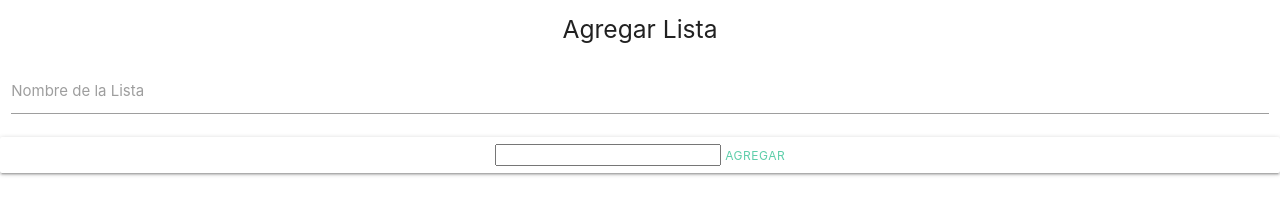
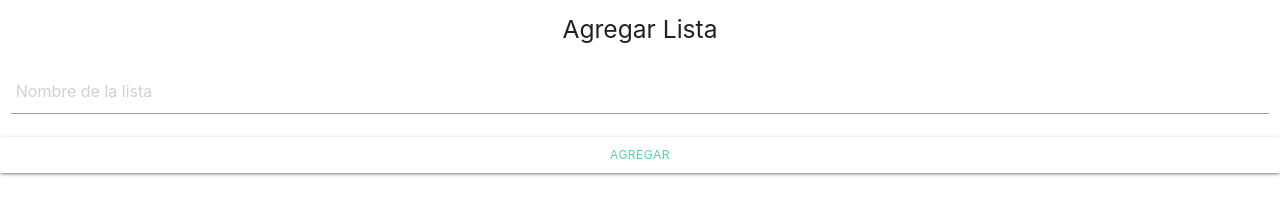
Before and after one commit to Jorgemh66/Second-JS, a plain HTML site: page index.html in a window 1280 px wide. Drawn offline with nearby package versions, Linux system fonts and the light colour scheme.

Commit message:
corregido boton agregar

```diff
--- a/index.html
+++ b/index.html
@@ -13,11 +13,9 @@
     <h5 align="center">Agregar Lista</h5>
 		<div class="row">
 			<div class="input-field col s12">
-				<input id="add_list" type="text" class="validate">
-				<label for="add_list">Nombre de la Lista</label>
+				<input type="text" class="validate" placeholder=" Nombre de la lista">
 			</div>
 			<div class=" row btn col s12 bck_btn_color">
-				<input id="add" type="btn" class="validate">
 				<label for="add" class="color_text">Agregar</label>
 			</div>
 		</div>
```
